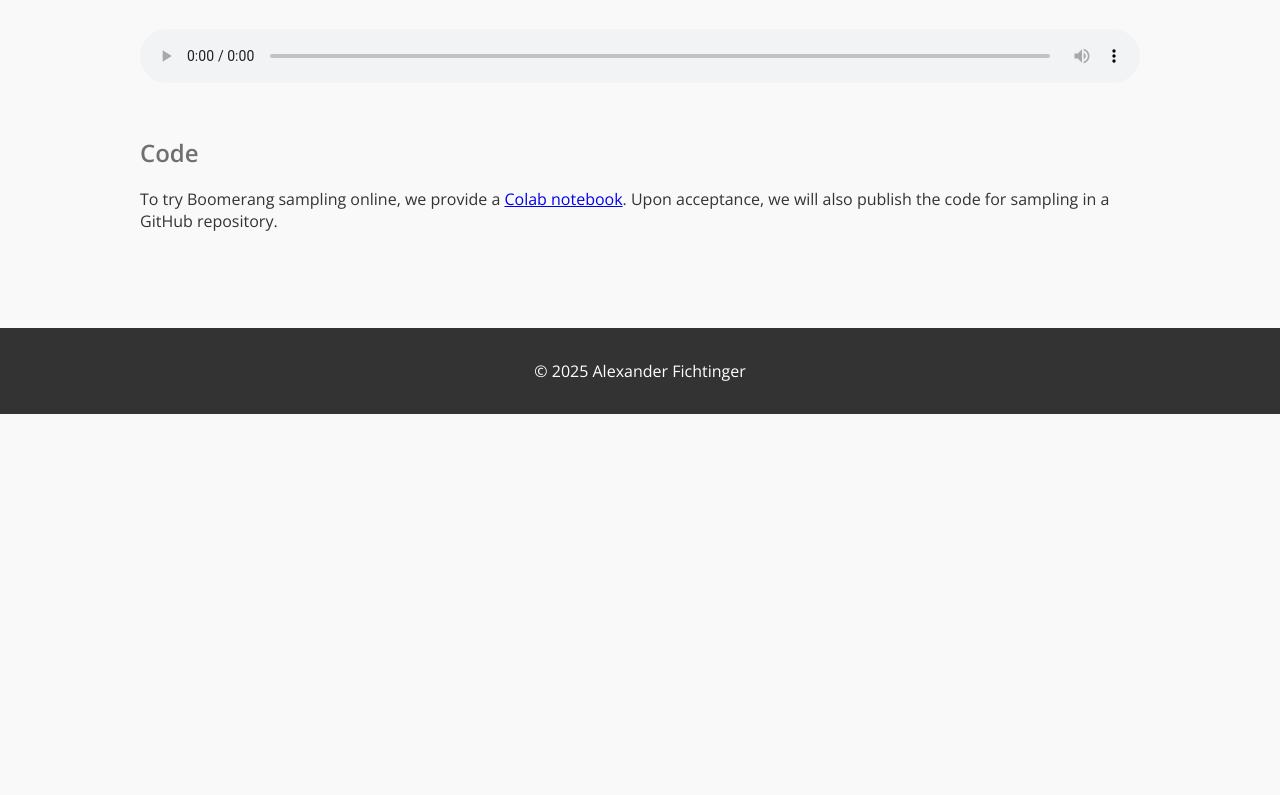
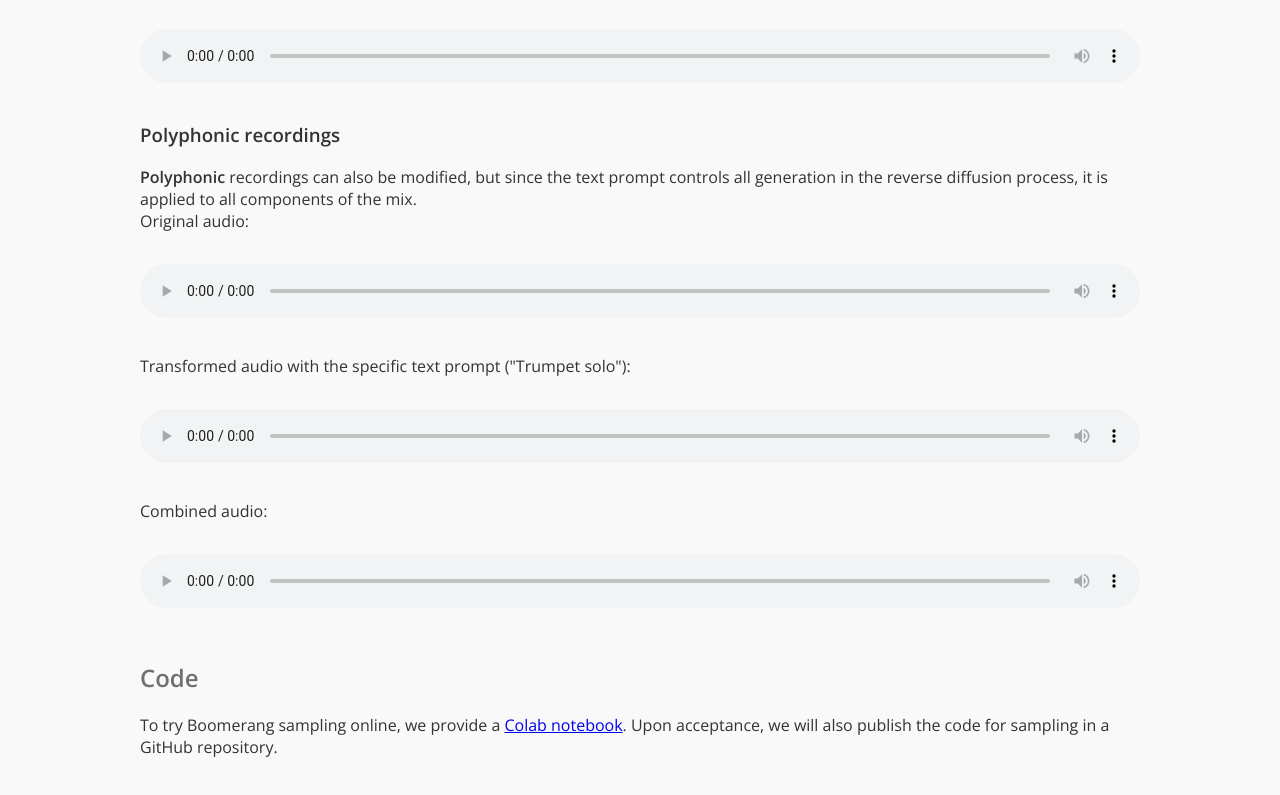
Before and after one commit to malex1106/boomify, a plain HTML site: page index.html in a window 1280 px wide. Shown: the part 2338-3133 px from the top of the page. Before the commit the page ends 2752 px from the top, so only its background shows below. Drawn offline with nearby package versions, Linux system fonts and the light colour scheme.

Commit message:
Added polyphonic example

```diff
--- a/index.html
+++ b/index.html
@@ -404,7 +404,7 @@
     <section>
       <h2>Text-Guided Audio Manipulation</h2>
       <p>
-        Next, we'll show some <b>guided</b> variations using a specific text prompt (“Trumpet lead”), and larger guidance scale and noise level, for a guitar recording.<br>
+        Next, we'll show some <b>guided</b> variation using a specific text prompt (“Trumpet lead”), and larger guidance scale and noise level, for a guitar recording.<br>
         Original audio:
       </p>
       <audio controls>
@@ -423,6 +423,28 @@
         <source src="demos/guitar_sugar_combined.mp3" type="audio/mp3">
         Your browser does not support the audio element.
       </audio>
+
+      <h3>Polyphonic recordings</h3>
+      <p>
+        <b>Polyphonic</b> recordings can also be modified, but since the text prompt controls all generation in the reverse diffusion process, it is applied to all components of the mix.<br>
+        Original audio:
+      </p>
+      <audio controls>
+        <source src="demos/poly_disco00007.mp3" type="audio/mp3">
+        Your browser does not support the audio element.
+      </audio>
+
+      <p>Transformed audio with the specific text prompt ("Trumpet solo"):</p>
+      <audio controls>
+        <source src="demos/poly_disco00007_variation.mp3" type="audio/mp3">
+        Your browser does not support the audio element.
+      </audio>
+
+      <p>Combined audio:</p>
+      <audio controls>
+        <source src="demos/poly_disco00007_combined.mp3" type="audio/mp3">
+        Your browser does not support the audio element.
+      </audio>
     </section>
 
     <section>
```
Also changed, not shown: 3 other files.
